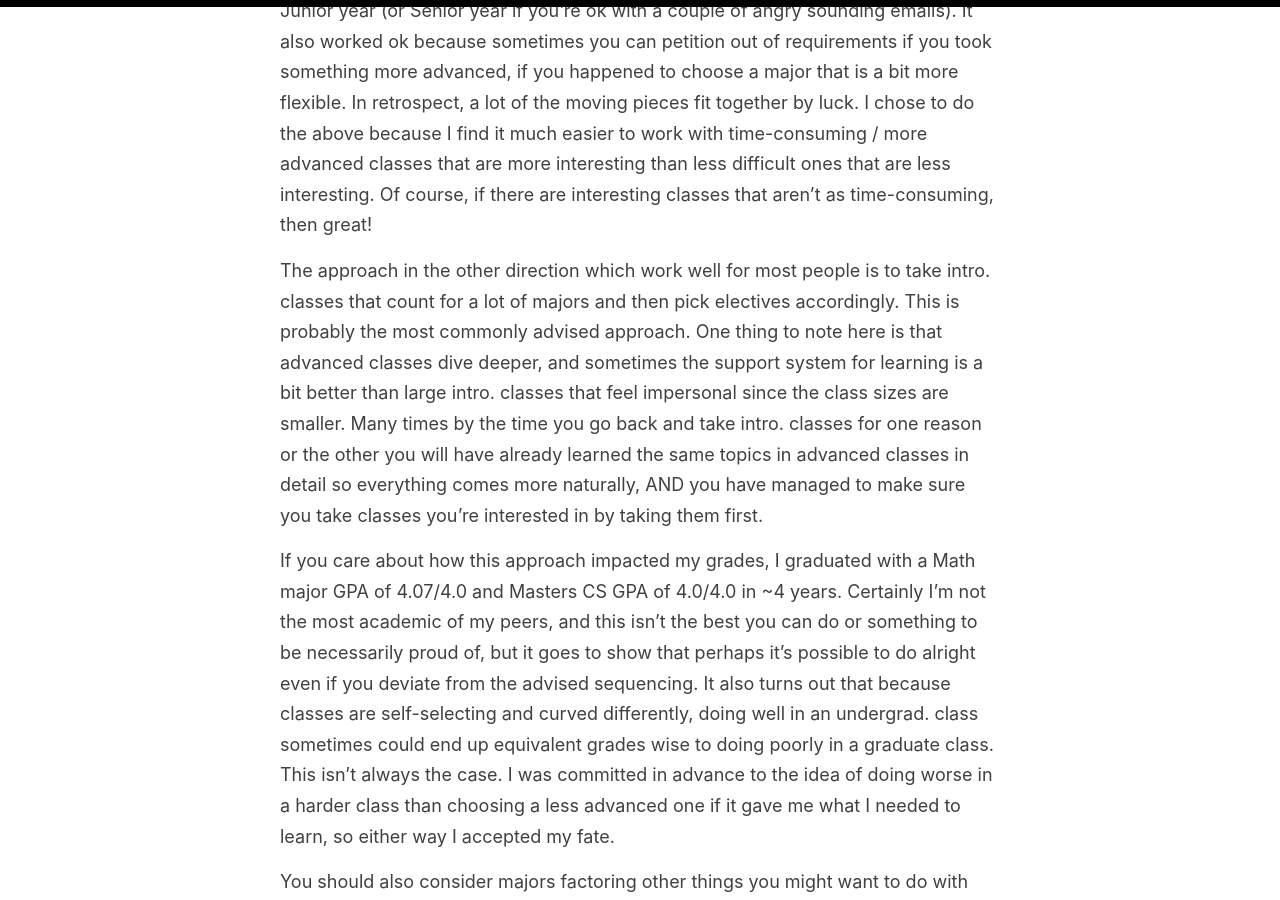
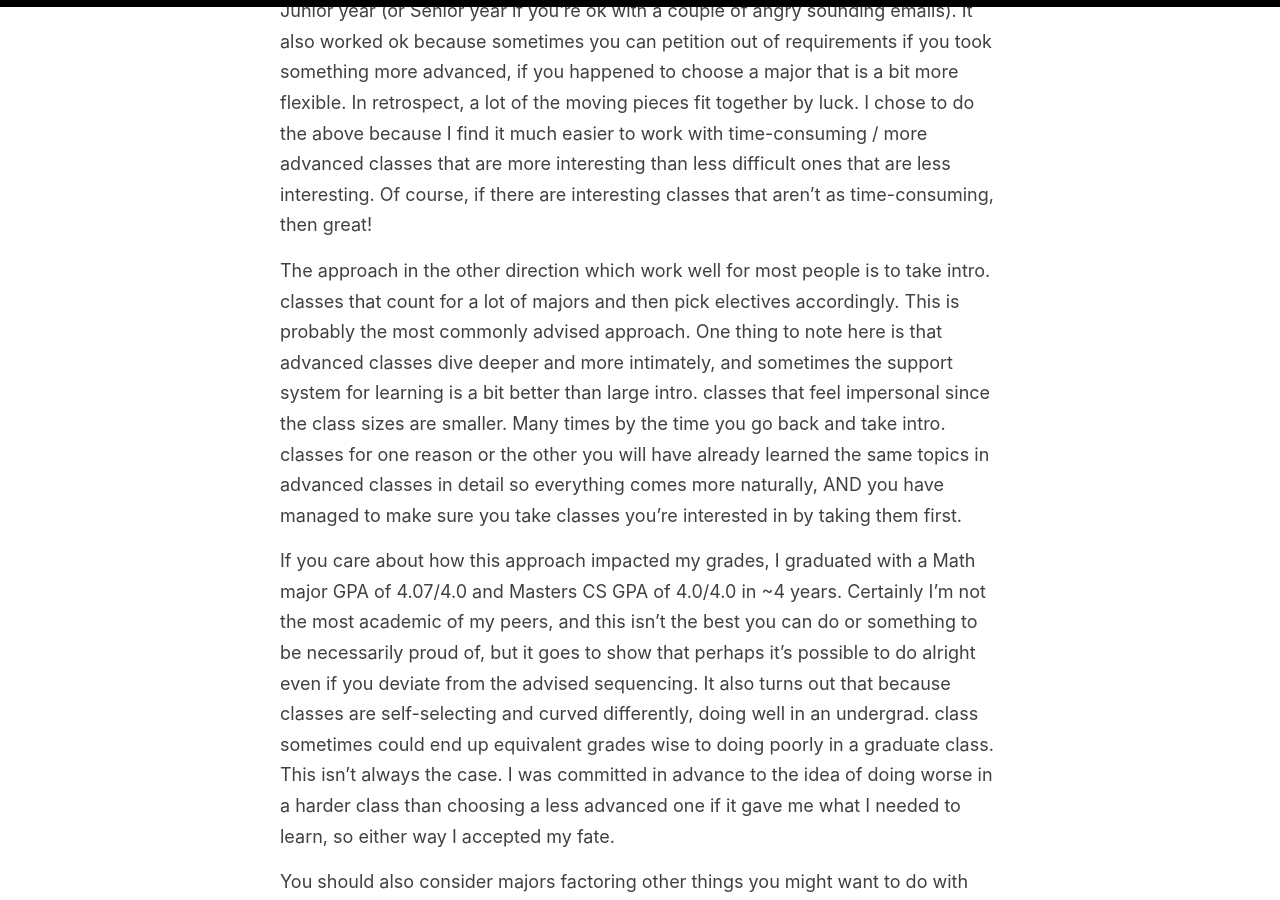
Before and after one commit to evazhang612/sokt-landing, a Jekyll site: the page built from _pages/wtt.md, in a window 1280 px wide and 900 px high, scrolled down 1294 px. Built offline with Jekyll 4.4.1, drawn with Linux system fonts in a browser that asks for light colours; nearby versions of some CDN libraries; library files that are not in the unit come from our copies.

```diff
--- a/_pages/wtt.md
+++ b/_pages/wtt.md
@@ -18,7 +18,7 @@
 
 This approach worked ok at Stanford where you don't have to declare a major until Junior year (or Senior year if you're ok with a couple of angry sounding emails). It also worked ok because sometimes you can petition out of requirements if you took something more advanced, if you happened to choose a major that is a bit more flexible. In retrospect, a lot of the moving pieces fit together by luck. I chose to do the above because I find it much easier to work with time-consuming / more advanced classes that are more interesting than less difficult ones that are less interesting. Of course, if there are interesting classes that aren't as time-consuming, then great!
 
-The approach in the other direction which work well for most people is to take intro. classes that count for a lot of majors and then pick electives accordingly. This is probably the most commonly advised approach. One thing to note here is that advanced classes dive deeper, and sometimes the support system for learning is a bit better than large intro. classes that feel impersonal since the class sizes are smaller. Many times by the time you go back and take intro. classes for one reason or the other you will have already learned the same topics in advanced classes in detail so everything comes more naturally, AND you have managed to make sure you take classes you're interested in by taking them first.
+The approach in the other direction which work well for most people is to take intro. classes that count for a lot of majors and then pick electives accordingly. This is probably the most commonly advised approach. One thing to note here is that advanced classes dive deeper and more intimately, and sometimes the support system for learning is a bit better than large intro. classes that feel impersonal since the class sizes are smaller. Many times by the time you go back and take intro. classes for one reason or the other you will have already learned the same topics in advanced classes in detail so everything comes more naturally, AND you have managed to make sure you take classes you're interested in by taking them first.
 
 If you care about how this approach impacted my grades, I graduated with a Math major GPA of 4.07/4.0 and Masters CS GPA of 4.0/4.0 in \~4 years. Certainly I'm not the most academic of my peers, and this isn't the best you can do or something to be necessarily proud of, but it goes to show that perhaps it's possible to do alright even if you deviate from the advised sequencing. It also turns out that because classes are self-selecting and curved differently, doing well in an undergrad. class sometimes could end up equivalent grades wise to doing poorly in a graduate class. This isn't always the case. I was committed in advance to the idea of doing worse in a harder class than choosing a less advanced one if it gave me what I needed to learn, so either way I accepted my fate.
 
```
